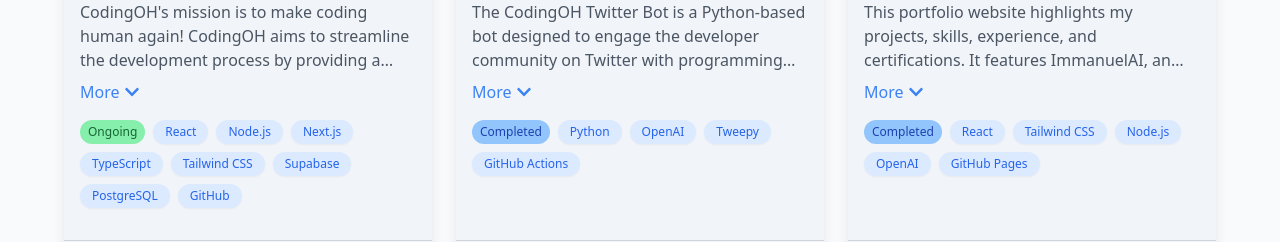
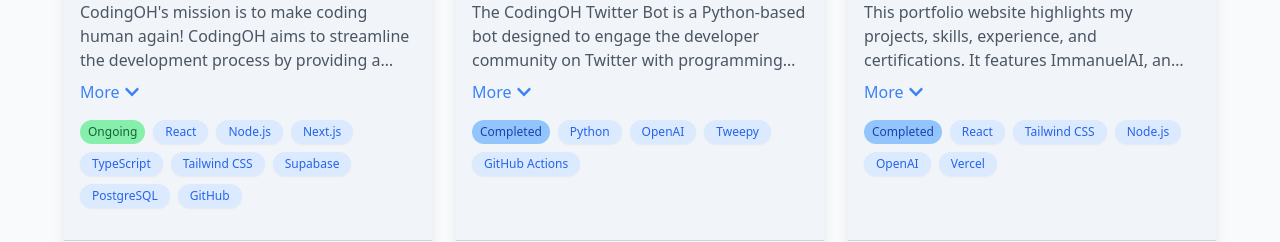
Before and after one commit to immanuel-peter/digital-resume, a React (Create React App) app: page / in a window 1280 px wide. Shown: the part 2884-3126 px from the top of the page. Built offline with nearby package versions, Linux system fonts and the light colour scheme.

Commit message:
Update tech stack of digital resume

```diff
--- a/src/biography.js
+++ b/src/biography.js
@@ -75,8 +75,8 @@
 ## Projects:
 ### Name: Portfolio Website
 - Status: Completed (September 2024)
-- Description: This portfolio website highlights my projects, skills, experience, and certifications. It features ImmanuelAI, an interactive component that provides personalized answers to visitor inquiries about me. The site is developed with React and styled using Tailwind CSS, and it is hosted on GitHub Pages.
-- Stack: React, Tailwind CSS, Node.js, OpenAI API, GitHub Pages
+- Description: This portfolio website highlights my projects, skills, experience, and certifications. It features ImmanuelAI, an interactive component that provides personalized answers to visitor inquiries about me. The site is developed with React and styled using Tailwind CSS, and it is hosted on Vercel.
+- Stack: React, Tailwind CSS, Node.js, OpenAI API, Vercel
 - GitHub: https://github.com/immanuel-peter/digital-resume
 
 ### Name: CodingOH X Bot
--- a/src/components/Projects.js
+++ b/src/components/Projects.js
@@ -118,14 +118,8 @@
     {
       title: "Portfolio Website",
       description:
-        "This portfolio website highlights my projects, skills, experience, and certifications. It features ImmanuelAI, an interactive component that provides personalized answers to visitor inquiries about me. The site is developed with React and styled using Tailwind CSS, and it is hosted on GitHub Pages.",
-      technologies: [
-        "React",
-        "Tailwind CSS",
-        "Node.js",
-        "OpenAI",
-        "GitHub Pages",
-      ],
+        "This portfolio website highlights my projects, skills, experience, and certifications. It features ImmanuelAI, an interactive component that provides personalized answers to visitor inquiries about me. The site is developed with React and styled using Tailwind CSS, and it is hosted on Vercel.",
+      technologies: ["React", "Tailwind CSS", "Node.js", "OpenAI", "Vercel"],
       githubUrl: "https://github.com/immanuel-peter/digital-resume",
       status: "Completed",
     },
```
